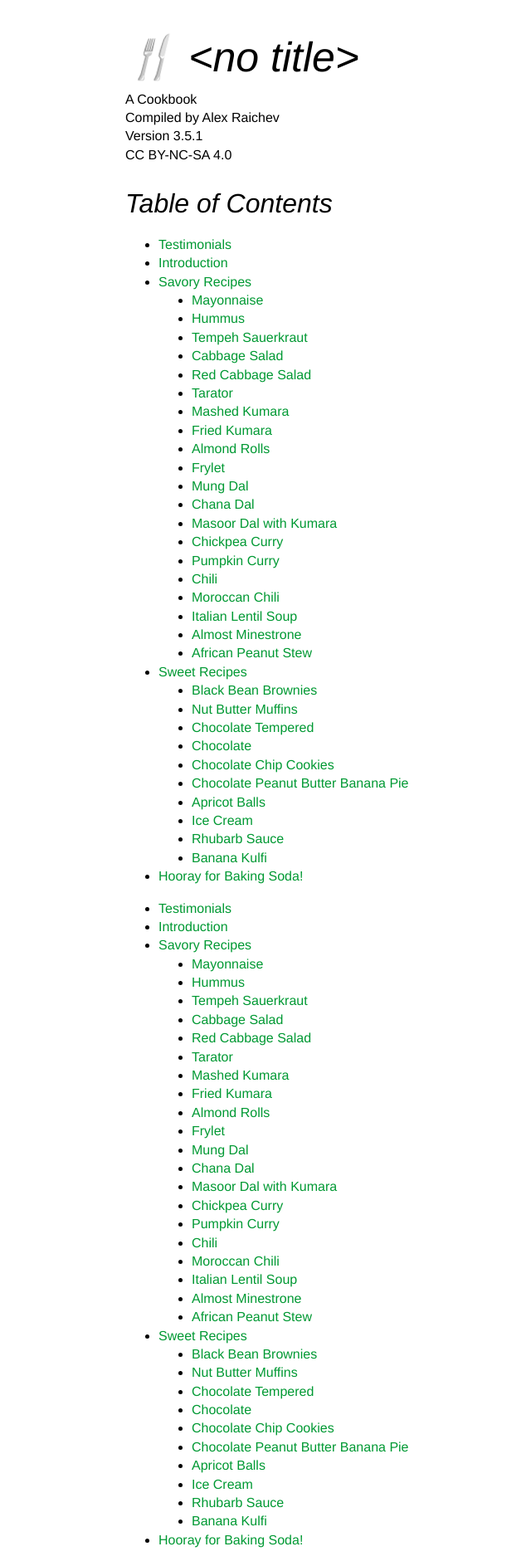
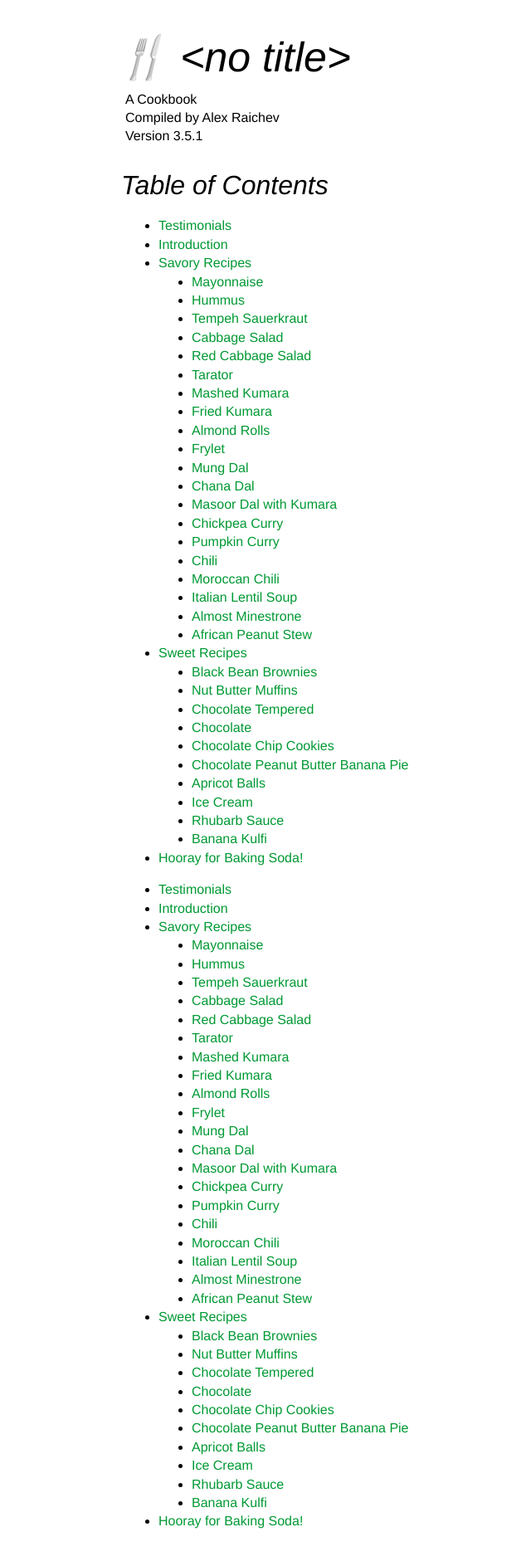
Before and after one commit to araichev/vegehead, a Sphinx documentation site: the page built from docs/index.rst, in a window 1280 px wide. Shown: the whole page at 83% size, without its empty margins (189-829 px from the left). Built offline with Sphinx 7.4.7, drawn with Linux system fonts in a browser that asks for light colours; after the commit the page ends 1865 px from its top, so only the background shows below that.

Commit message:
Tweaked h1 margins

```diff
--- a/docs/_static/my-style.css
+++ b/docs/_static/my-style.css
@@ -13,6 +13,7 @@ h1, h2, h3 {
     margin-bottom: 5px;
 }
 h1 {
+    margin-left: -5px;
     font-style: italic;
 }
 h2 {
@@ -29,12 +30,7 @@ h2 {
     font-style: italic;
     page-break-before: avoid;
     margin-bottom: 5px;
-    padding: 0;
-}
-#header h1:before {
-    content: '';
-    margin: 0;
-    padding: 0;
+    margin-left: -10px;
 }
 a:link, a:visited {
     font-weight: normal;
--- a/docs/_templates/layout.html
+++ b/docs/_templates/layout.html
@@ -9,7 +9,6 @@
     A Cookbook<br/>
     Compiled by Alex Raichev<br/>
     Version {{ version }}<br/>
-    {{ copyright }}<br/>
   </div>
 
   {% block sidebar1 %}{{ sidebar() }}{% endblock %}
```
